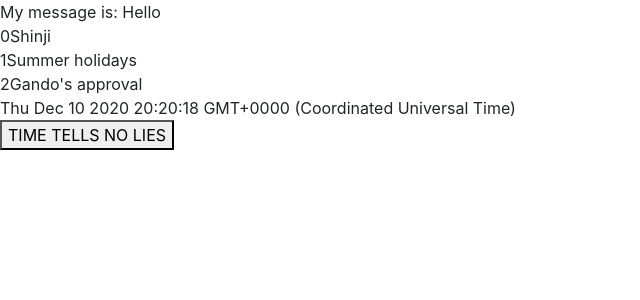
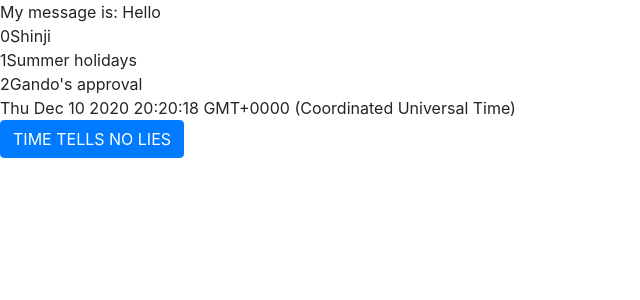
Before and after one commit to EugeneRyabchenko/YouTube, an Angular app in the folder Frontend/youtube-metal/: page / in a window 1280 px wide. Shown: the top 300 px of the page, without its empty margins (0-640 px from the left). Built offline with nearby package versions, Linux system fonts and the light colour scheme.

Commit message:
Added button styling

```diff
--- a/Frontend/youtube-metal/src/app/app.component.html
+++ b/Frontend/youtube-metal/src/app/app.component.html
@@ -3,6 +3,6 @@
   <div *ngIf="textCondition">This is a conditional message.</div>
   <div *ngFor="let el of ayanamiArray; let i=index">{{i}}{{el}}</div>
   <div>{{now}}</div>
-  <button (click)="onClickButton($event)">TIME TELLS NO LIES</button>
+  <button class="btn btn-primary" (click)="onClickButton($event)">TIME TELLS NO LIES</button>
 </div>
 <!--<router-outlet></router-outlet> -->
```
